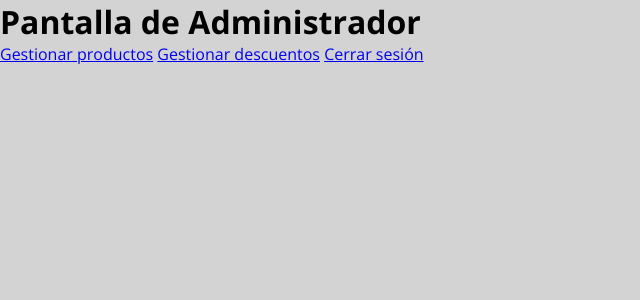
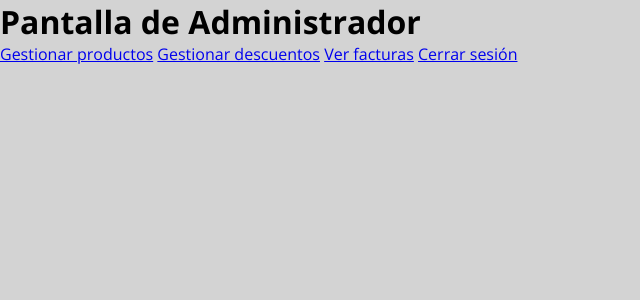
Before and after one commit to KeylorCalderon/Keysforgeeks, a PHP site: page /WSServer/usuario.php in a window 1280 px wide. Shown: the part 100-400 px from the top of the page, without its empty margins (0-640 px from the left). Run offline with PHP 8.4, Linux system fonts and the light colour scheme; the visitor is signed in with stand-in values (Sample User, id 1).

Commit message:
Cambios menores
#49

```diff
--- a/usuario.php
+++ b/usuario.php
@@ -20,6 +20,7 @@
                     </h1>
                     <a href='GestionarProductos.php'>Gestionar productos</a>
                     <a href='GestionarDescuentos.php'>Gestionar descuentos</a>
+                    <a href='GraficosFacturas.php'>Ver facturas</a>
                     <a href='Logout.php'>Cerrar sesión</a>";
             }
             else{
```
